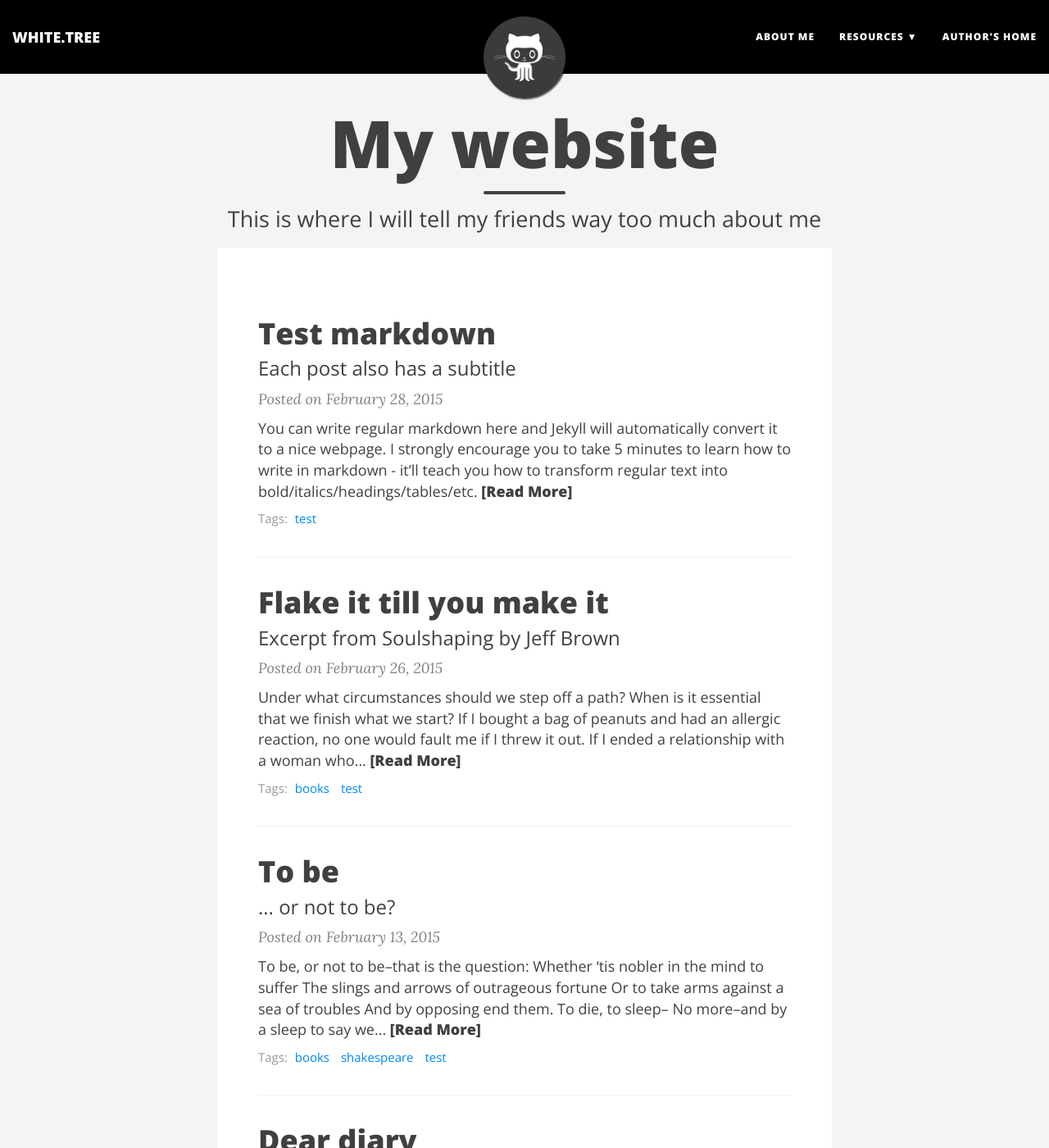
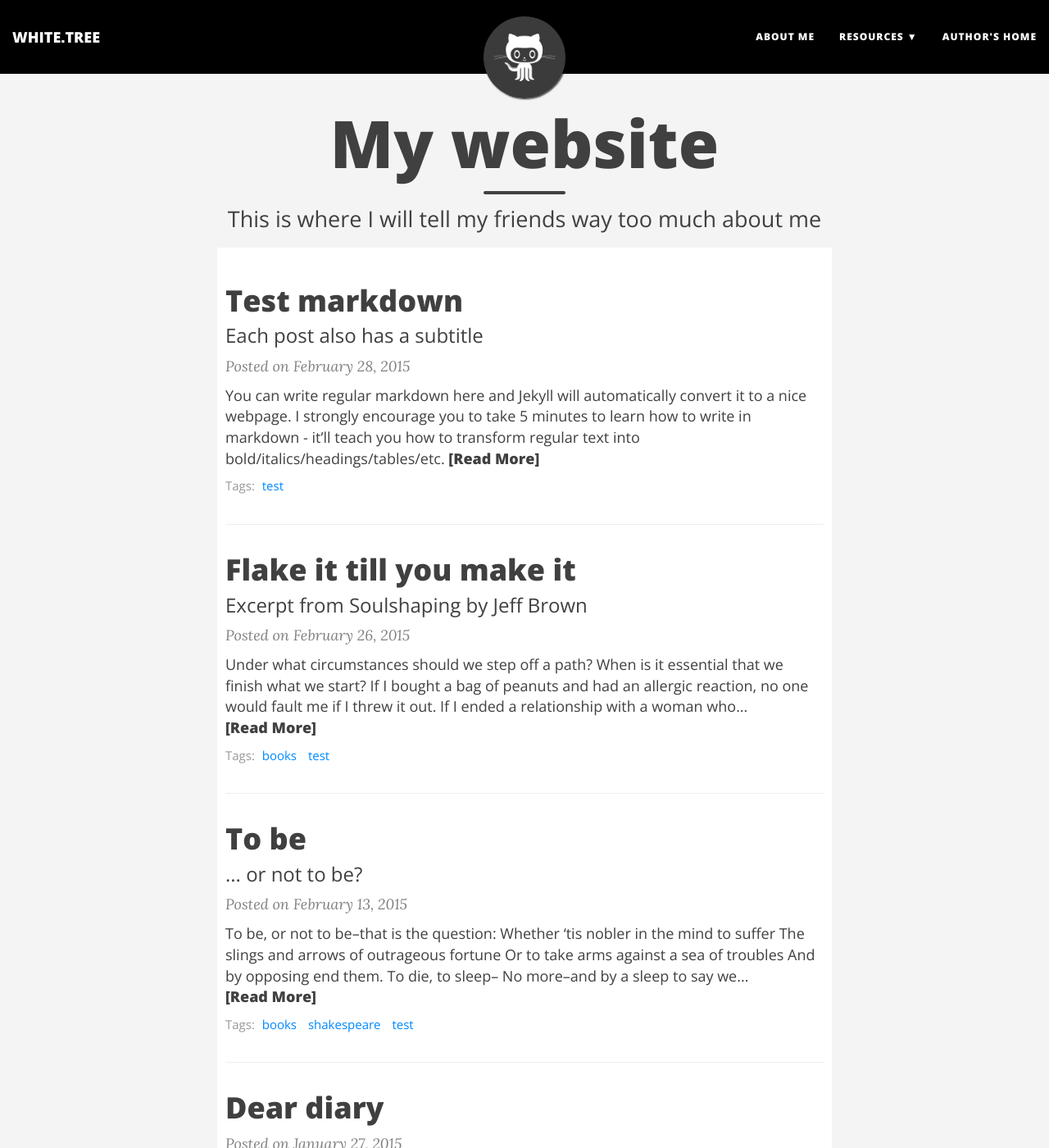
Before and after one commit to cedrush/cedrush.github.io, a Jekyll site: the page built from index.html, in a window 1280 px wide and 1400 px high. Shown: the whole window at 82% size. Built offline with Jekyll 4.4.1, drawn with Linux system fonts in a browser that asks for light colours; nearby versions of some CDN libraries; the list of posts is cut into pages by our own code.

Commit message:
Update main.css

```diff
--- a/css/main.css
+++ b/css/main.css
@@ -7,7 +7,7 @@ layout: null
 /* --- General --- */
 
 #wrapper {
-    padding: 50px;
+    padding: 10px;
     padding-bottom: 100px;
     background-color: #FFFFFF;
     overflow-x: scroll; /* @@iolo for very long title/tags */
```
